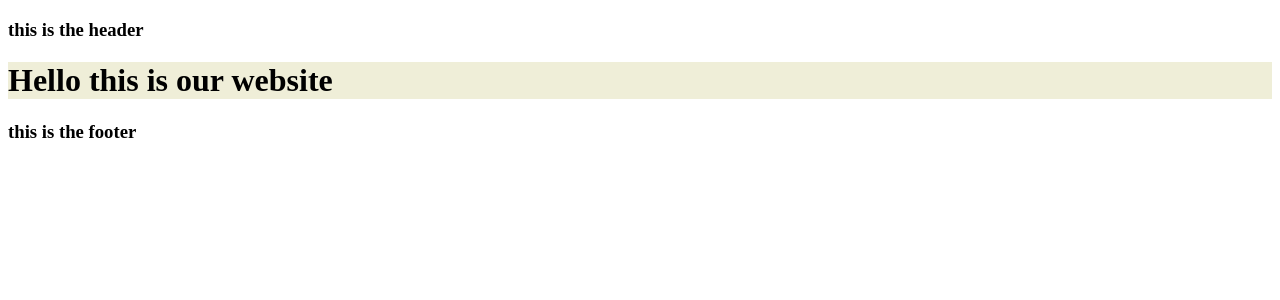
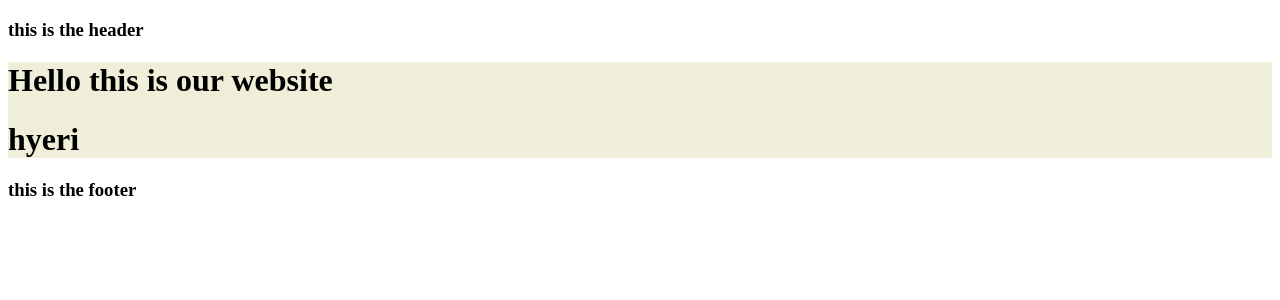
Before and after one commit to wooin0428/Project, a React (Vite) app in the folder frontend/: page /login in a window 1280 px wide. Shown: the top 300 px of the page. Built offline with nearby package versions, Linux system fonts and the light colour scheme.

Commit message:
Update file Login.jsx

```diff
--- a/frontend/src/pages/Login.jsx
+++ b/frontend/src/pages/Login.jsx
@@ -13,6 +13,7 @@ const Login = () => {
             Hello this is our website
         </h1>
 
+		<h1>hyeri</h1>
 
 
 
```
